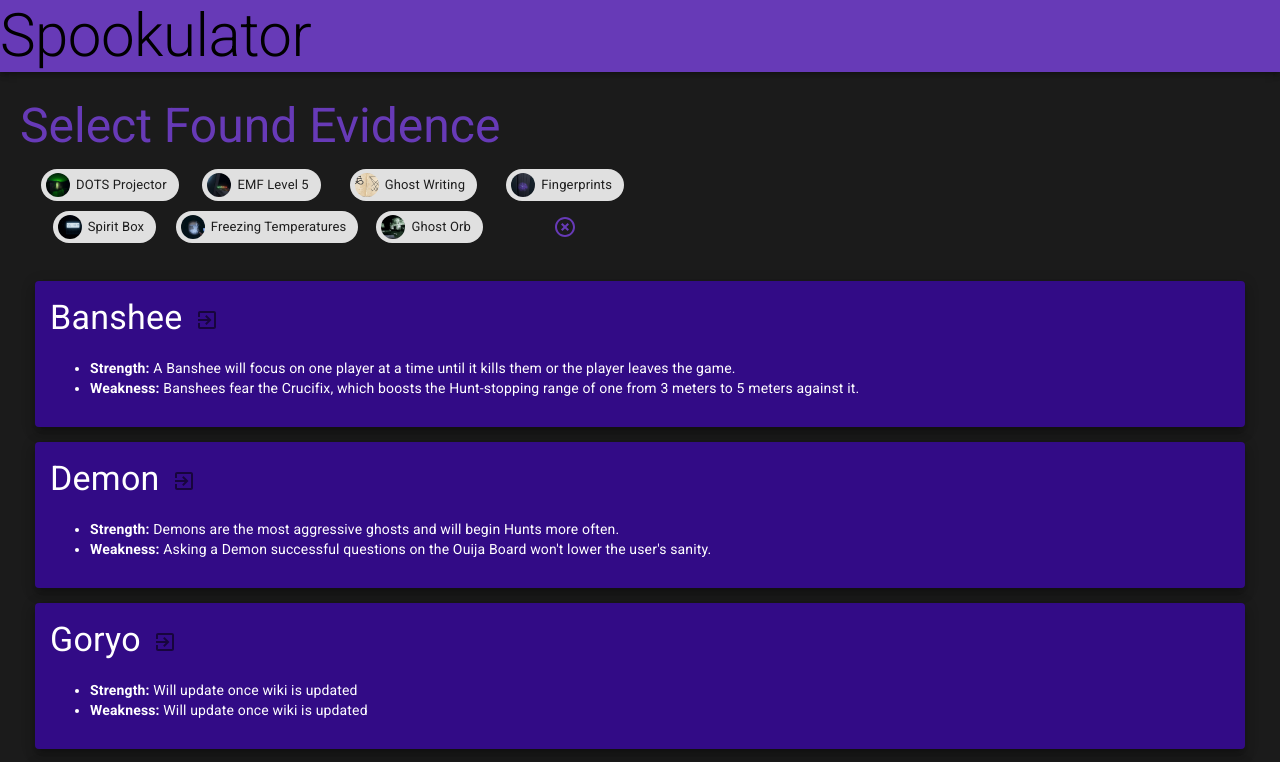
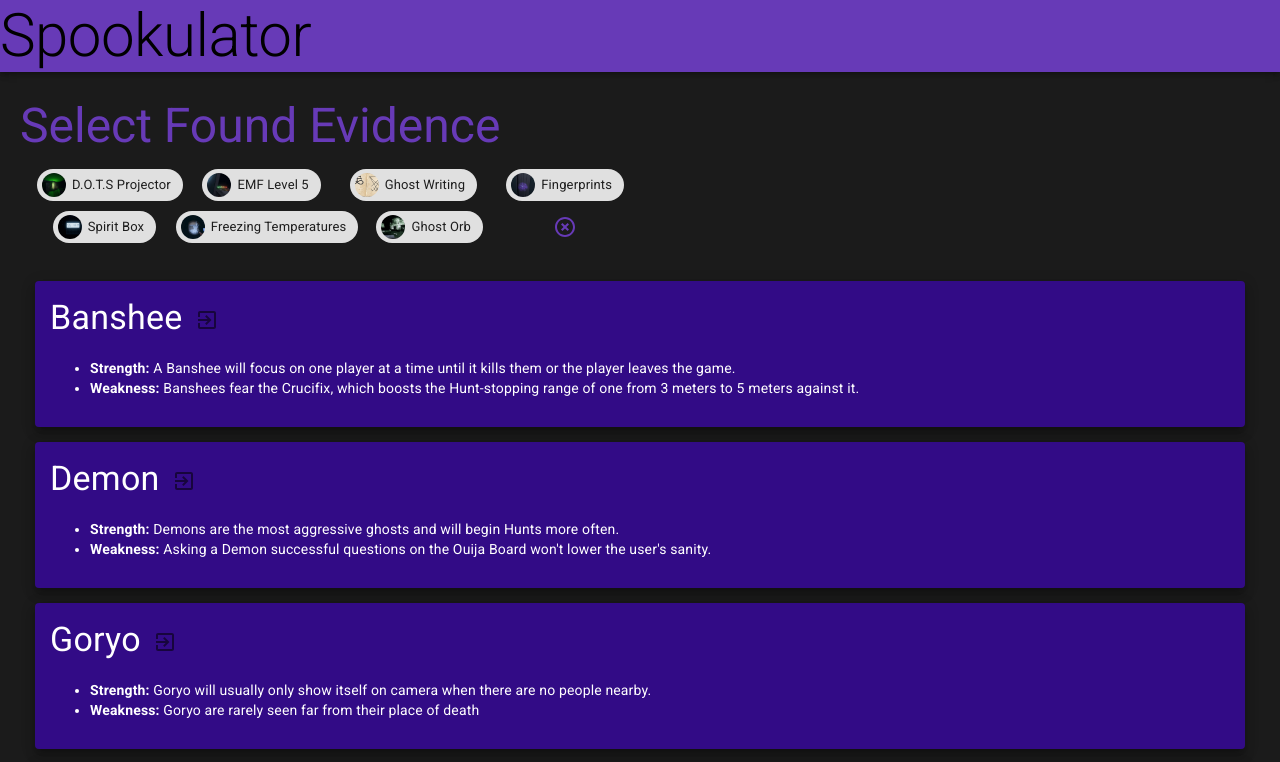
Before and after one commit to walshw/spookulator, a React (Create React App) app: page / in a window 1280 px wide. Shown: the top 762 px of the page. Built offline with nearby package versions, Linux system fonts and the light colour scheme.

Commit message:
Fixed scraping logic since evidence page changed, updated constants.js

```diff
--- a/src/constants/constants.js
+++ b/src/constants/constants.js
@@ -2,7 +2,7 @@ const dirUrl = process.env.PUBLIC_URL + "/evidenceImages/";
 
 const evidenceDictionary = {
     dotsProjector: {
-        name: 'DOTS Projector',
+        name: 'D.O.T.S Projector',
         image: dirUrl + 'dotsProjector.jpg'
     },
     emfLevelFive: {
@@ -34,31 +34,31 @@ const evidenceDictionary = {
 const ghostList = [
     {
         name: 'Banshee',
-        evidence: ['DOTS Projector', 'Fingerprints', 'Ghost Orb'],
+        evidence: ['D.O.T.S Projector', 'Ghost Orb', 'Fingerprints'],
         link: 'https://phasmophobia.fandom.com/wiki/Banshee',
         strength: 'A Banshee will focus on one player at a time until it kills them or the player leaves the game.',
         weakness: 'Banshees fear the Crucifix, which boosts the Hunt-stopping range of one from 3 meters to 5 meters against it.'
     },
     {
         name: 'Demon',
-        evidence: ['Fingerprints', 'Freezing Temperatures', 'Ghost Writing'],
+        evidence: ['Ghost Writing', 'Fingerprints', 'Freezing Temperatures'],
         link: 'https://phasmophobia.fandom.com/wiki/Demon',
         strength: 'Demons are the most aggressive ghosts and will begin Hunts more often.',
         weakness: "Asking a Demon successful questions on the Ouija Board won't lower the user's sanity."
     },
     {
         name: 'Goryo',
-        evidence: ['DOTS Projector', 'EMF Level 5', 'Fingerprints'],
+        evidence: ['D.O.T.S Projector', 'EMF Level 5', 'Fingerprints'],
         link: 'https://phasmophobia.fandom.com/wiki/Goryo',
-        strength: 'Will update once wiki is updated',
-        weakness: 'Will update once wiki is updated'
+        strength: 'Goryo will usually only show itself on camera when there are no people nearby.',
+        weakness: 'Goryo are rarely seen far from their place of death'
     },
     {
         name: 'Hantu',
-        evidence: ['Fingerprints', 'Freezing Temperatures', 'Ghost Orb'],
+        evidence: ['Ghost Orb', 'Fingerprints', 'Freezing Temperatures'],
         link: 'https://phasmophobia.fandom.com/wiki/Hantu',
-        strength: 'Hantu moves faster in colder areas.',
-        weakness: 'Hantu moves slower in warmer areas.'
+        strength: 'Hantu moves faster in colder areas (about 1.8m/s)',
+        weakness: 'Hantu moves slower in warmer areas (about 1 m/s)'
     },
     {
         name: 'Jinn',
@@ -69,80 +69,80 @@ const ghostList = [
     },
     {
         name: 'Mare',
-        evidence: ['Ghost Orb', 'Ghost Writing', 'Spirit Box'],
+        evidence: ['Ghost Writing', 'Ghost Orb', 'Spirit Box'],
         link: 'https://phasmophobia.fandom.com/wiki/Mare',
         strength: 'Increased chance to attack in the dark. As such, it will do what it can to achieve this, such as turning off lights and tripping the fuse box.',
         weakness: 'Turning the lights on will lower its chance to attack.'
     },
     {
         name: 'Myling',
-        evidence: ['EMF Level 5', 'Fingerprints', 'Ghost Writing'],
+        evidence: ['Ghost Writing', 'EMF Level 5', 'Fingerprints'],
         link: 'https://phasmophobia.fandom.com/wiki/Myling',
-        strength: 'Will update once wiki is updated',
-        weakness: 'Will update once wiki is updated'
+        strength: 'A Myling is known to be quieter when hunting',
+        weakness: 'Mylings more frequently make paranomral sounds'
     },
     {
         name: 'Oni',
-        evidence: ['DOTS Projector', 'EMF Level 5', 'Freezing Temperatures'],
+        evidence: ['D.O.T.S Projector', 'EMF Level 5', 'Freezing Temperatures'],
         link: 'https://phasmophobia.fandom.com/wiki/Oni',
         strength: 'Oni are more active when people are nearby and have been seen moving objects at great speed.',
         weakness: 'Being more active will make the Oni easier to find and identify.'
     },
     {
         name: 'Phantom',
-        evidence: ['DOTS Projector', 'Fingerprints', 'Spirit Box'],
+        evidence: ['D.O.T.S Projector', 'Fingerprints', 'Spirit Box'],
         link: 'https://phasmophobia.fandom.com/wiki/Phantom',
         strength: 'Looking at a Phantom will considerably drop your Sanity. This refers to any visible manifestations of the Phantom, including during a Hunt.',
         weakness: 'Taking a photo of the Phantom will make it temporarily disappear. This, however, will not stop a Hunt.'
     },
     {
         name: 'Poltergeist',
-        evidence: ['Fingerprints', 'Ghost Writing', 'Spirit Box'],
+        evidence: ['Ghost Writing', 'Fingerprints', 'Spirit Box'],
         link: 'https://phasmophobia.fandom.com/wiki/Poltergeist',
         strength: 'A Poltergeist is capable of influencing more objects at once than any other Ghosts, and is capable of shutting multiple doors at once.',
         weakness: 'A Poltergeist is almost ineffective in an empty room.'
     },
     {
         name: 'Revenant',
-        evidence: ['Freezing Temperatures', 'Ghost Orb', 'Ghost Writing'],
+        evidence: ['Ghost Writing', 'Ghost Orb', 'Freezing Temperatures'],
         link: 'https://phasmophobia.fandom.com/wiki/Revenant',
         strength: 'A Revenant will travel at a significantly faster (2x) speed when hunting a victim. Additionally, the Revenant can freely switch whoever it is targeting during a Hunt.',
         weakness: 'Hiding from the Revenant will cause it to move at a significantly reduced (0.5x) speed.'
     },
     {
         name: 'Shade',
-        evidence: ['EMF Level 5', 'Freezing Temperatures', 'Ghost Writing'],
+        evidence: ['Ghost Writing', 'EMF Level 5', 'Freezing Temperatures'],
         link: 'https://phasmophobia.fandom.com/wiki/Shade',
         strength: 'As a shy ghost, a Shade will rarely perform actions in the presence of two or more people, making it harder to detect.',
         weakness: 'Conversely, a Shade will rarely start a Hunt when players are grouped together.'
     },
     {
         name: 'Spirit',
-        evidence: ['EMF Level 5', 'Ghost Writing', 'Spirit Box'],
+        evidence: ['Ghost Writing', 'EMF Level 5', 'Spirit Box'],
         link: 'https://phasmophobia.fandom.com/wiki/Spirit',
         strength: 'The spirit has no discernible strengths, however it is known to increase its hunting as your sanity drops.',
         weakness: 'Using Smudge Sticks on a Spirit will stop it attacking for 180 seconds instead of 90.'
     },
     {
         name: 'Wraith',
-        evidence: ['DOTS Projector', 'EMF Level 5', 'Spirit Box'],
+        evidence: ['D.O.T.S Projector', 'EMF Level 5', 'Spirit Box'],
         link: 'https://phasmophobia.fandom.com/wiki/Wraith',
         strength: 'Wraiths almost never touch the ground, but this does not apply to the ghost model. Because of this, footprint sounds from a Wraith will be rare to non-existent, and stepping in Salt will be less likely.',
         weakness: 'Wraiths have a toxic reaction to Salt. If a Wraith comes into contact with a pile of salt, Ghost Activity will increase.'
     },
     {
+        name: 'Yokai',
+        evidence: ['D.O.T.S Projector', 'Ghost Orb', 'Spirit Box'],
+        link: 'https://phasmophobia.fandom.com/wiki/Yokai',
+        strength: 'Talking near a Yokai will anger it and increase its chance of attacking.',
+        weakness: 'While hunting, a Yokai can only hear voices close to it.'
+    },
+    {
         name: 'Yurei',
-        evidence: ['DOTS Projector', 'Freezing Temperatures', 'Ghost Orb'],
+        evidence: ['D.O.T.S Projector', 'Ghost Orb', 'Freezing Temperatures'],
         link: 'https://phasmophobia.fandom.com/wiki/Yurei',
         strength: "Yurei have been known to have a stronger effect on people's Sanity during a manifestation.",
         weakness: 'Using Smudge Sticks on the Yurei will cause it to not wander around the location for ~90 seconds.'
-    },
-    {
-        name: 'Yokai',
-        evidence: ['DOTS Projector', 'Ghost Orb', 'Spirit Box'],
-        link: 'https://phasmophobia.fandom.com/wiki/Yokai',
-        strength: 'Talking near a Yokai will anger it and cause it to attack more often.',
-        weakness: 'While hunting, it can only hear voices close to it.'
     }
 ];
 
```
Also changed, not shown: scrapingUtils/scraper.js (+12 -15 lines).
